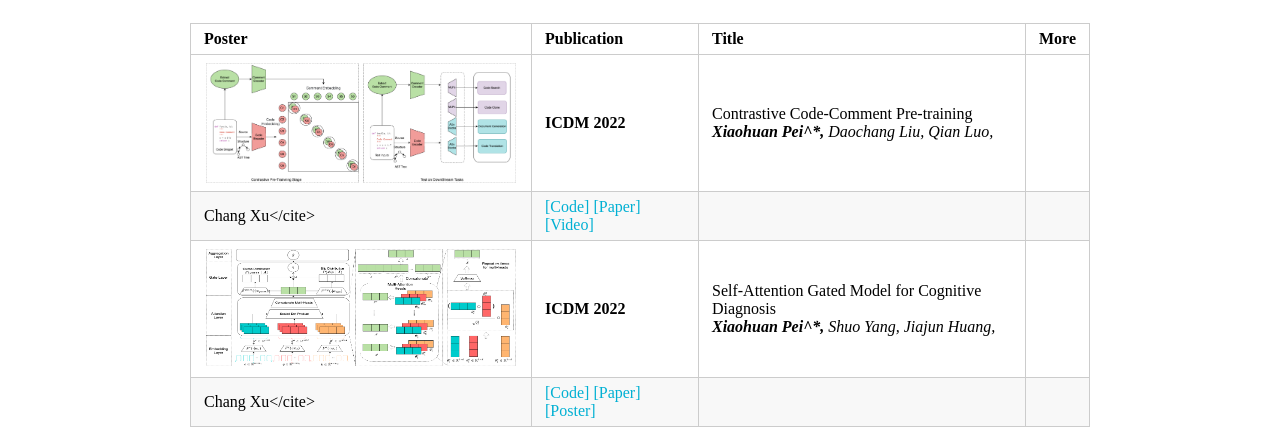
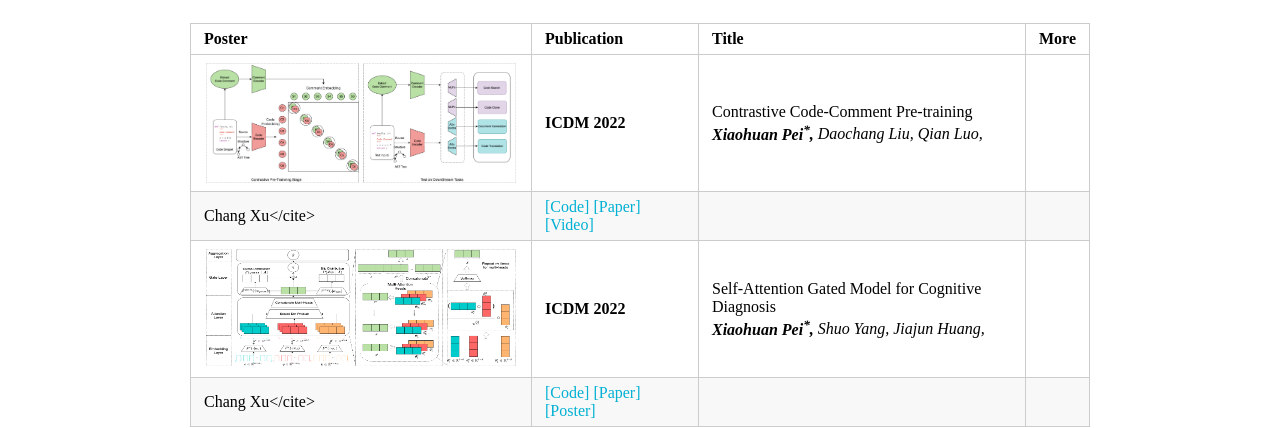
Before and after one commit to TerryPei/Terry000.github.io-1, a Jekyll site: the page built from index.md, in a window 1280 px wide. Shown: the part 496-924 px from the top of the page. Built offline with Jekyll 4.4.1, drawn with Linux system fonts in a browser that asks for light colours; our own code applies the rules of GitHub Pages for plain Markdown files.

Commit message:
Update index.md

```diff
--- a/index.md
+++ b/index.md
@@ -30,9 +30,9 @@ Find out more at my [[CV]](CV.pdf).
 
  Poster | Publication | Title | More
 -----|-----|-----|-----|-----
-<img class="paper-picture" src="c3p.png"> | **ICDM 2022**  | Contrastive Code-Comment Pre-training <br><cite>**Xiaohuan Pei^*,** Daochang Liu, Qian Luo,
+<img class="paper-picture" src="c3p.png"> | **ICDM 2022**  | Contrastive Code-Comment Pre-training <br><cite>**Xiaohuan Pei<sup>*</sup>,** Daochang Liu, Qian Luo,
 Chang Xu</cite> | [[Code]](https://github.com/TerryPei/C3P) [[Paper]](https://github.com/Terry000/papers/blob/main/C-3-P/C-3-P.pdf) [[Video]](https://github.com/Terry000/papers/blob/main/C-3-P/c3p.m4v)
-<img class="paper-picture" src="arch.png"> | **ICDM 2022** | Self-Attention Gated Model for Cognitive Diagnosis <br><cite>**Xiaohuan Pei^*,** Shuo Yang, Jiajun Huang,
+<img class="paper-picture" src="arch.png"> | **ICDM 2022** | Self-Attention Gated Model for Cognitive Diagnosis <br><cite>**Xiaohuan Pei<sup>*</sup>,** Shuo Yang, Jiajun Huang,
 Chang Xu</cite> | [[Code]](https://github.com/TerryPei/AGCDM) [[Paper]](https://github.com/Terry000/papers/blob/main/AGCDM/AGCDM.pdf) [[Poster]](https://github.com/TerryPei/AGCDM/blob/main/results/figs/poster.png)
 
 ## Honors and Awards
```
